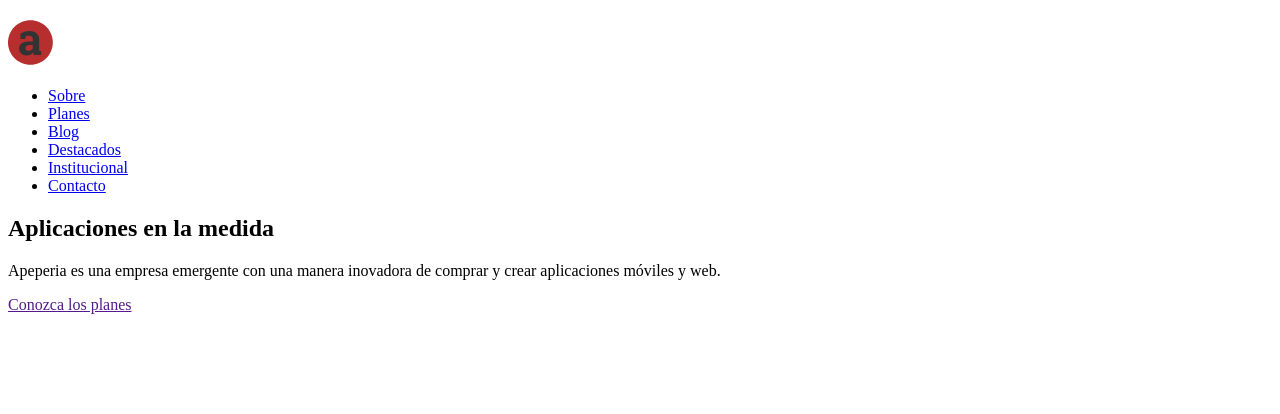
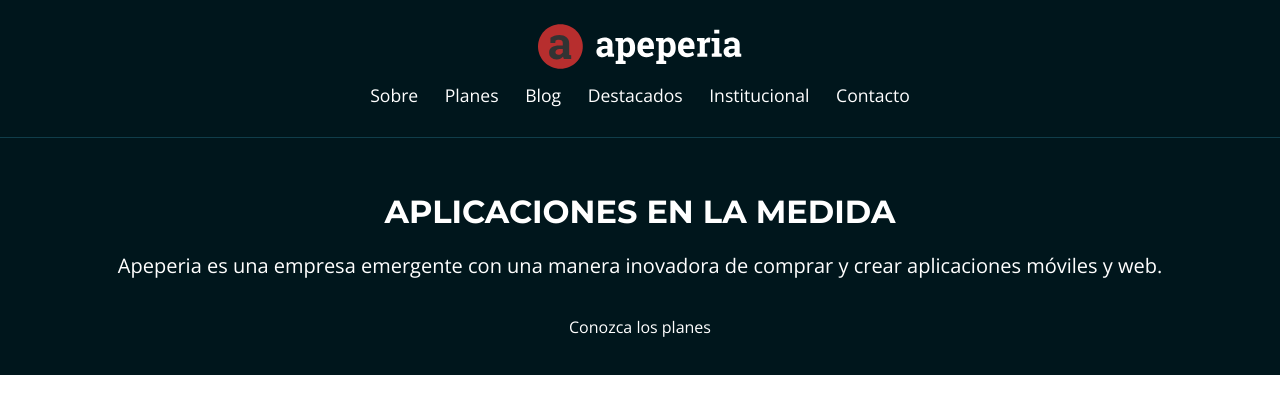
Before and after one commit to FacundoDLR/Layouts-responsive, a plain HTML site: page index.html in a window 1280 px wide. Drawn offline with nearby package versions, Linux system fonts and the light colour scheme.

Commit message:
Agregando fuentes en base.css

```diff
--- /dev/null
+++ b/css/bases.css
@@ -0,0 +1,3 @@
+body{
+    font-family: "Open Sans", "sans serif";
+}
--- a/index.html
+++ b/index.html
@@ -5,28 +5,33 @@
     <meta http-equiv="X-UA-Compatible" content="IE=edge">
     <meta name="viewport" content="width=device-width, initial-scale=1.0">
     <title>Home | Apeperia</title>
+    <link href="https://fonts.googleapis.com/css2?family=Montserrat:wght@300;400;700&family=Open+Sans:wght@300;400;700&display=swap" rel="stylesheet">
+    <link rel="stylesheet" href="css/reset.css">
+    <link rel="stylesheet" href="css/head.css">
+    <link rel="stylesheet" href="css/llamada.css">
+    <link rel="stylesheet" href="css/bases.css">
 </head>
 <body>
 
-    <header>
-        <img src="img/logo-apeperia.svg" alt="Logo de Apeperia">
-        <nav>
+    <header class="head">
+        <img class="head__logo" src="img/logo-apeperia.svg" alt="Logo de Apeperia">
+        <nav class="head__navegacion">
             <ul>
-                <li><a href="#">Sobre</a></li>
-                <li><a href="#">Planes</a></li>
-                <li><a href="#">Blog</a></li>
-                <li><a href="#">Destacados</a></li>
-                <li><a href="#">Institucional</a></li>
-                <li><a href="#">Contacto</a></li>
+                <li class="head__enlace"><a href="#">Sobre</a></li>
+                <li class="head__enlace"><a href="#">Planes</a></li>
+                <li class="head__enlace"><a href="#">Blog</a></li>
+                <li class="head__enlace"><a href="#">Destacados</a></li>
+                <li class="head__enlace"><a href="#">Institucional</a></li>
+                <li class="head__enlace"><a href="#">Contacto</a></li>
             </ul>
         </nav>
     </header>
 
     <main>
-        <section>
-            <h1>Aplicaciones en la medida</h1>
-            <p>Apeperia es una empresa emergente con una manera inovadora de comprar y crear aplicaciones móviles y web.</p>
-            <a href="">Conozca los planes</a>
+        <section class="llamada">
+            <h1 class="llamada__titulo">Aplicaciones en la medida</h1>
+            <p class="llamada__texto">Apeperia es una empresa emergente con una manera inovadora de comprar y crear aplicaciones móviles y web.</p>
+            <a class="llamada__boton" href="#">Conozca los planes</a>
         </section>
     </main>
 
```
